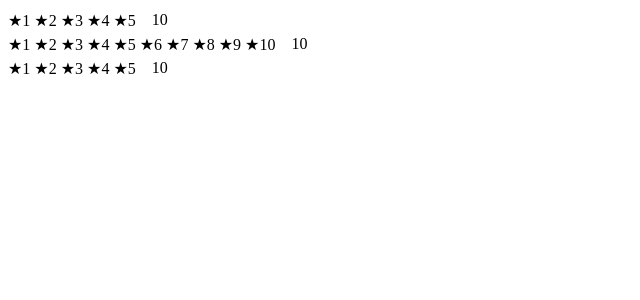
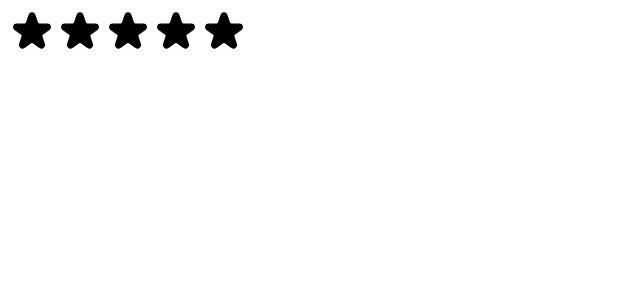
Before and after one commit to qaserge/react-movies-watch-list, a React (Create React App) app: page / in a window 1280 px wide. Shown: the top 300 px of the page, without its empty margins (0-640 px from the left). Built offline with nearby package versions, Linux system fonts and the light colour scheme.

Commit message:
Star component crated

```diff
--- a/src/index.js
+++ b/src/index.js
@@ -10,8 +10,6 @@
   <React.StrictMode>
     {/* <App /> */}
     <StarRating maxRating={5} />
-    <StarRating maxRating={10} />
-    <StarRating />
   </React.StrictMode>
 );
 
--- /dev/null
+++ b/src/starRating/Star.jsx
@@ -0,0 +1,45 @@
+const starStyle = {
+  width: "48px",
+  height: "48px",
+  display: "block",
+  cursor: "pointer",
+};
+
+export default function Star() {
+  return (
+    <span role="button" style={starStyle}>
+      <svg
+        xmlns="http://www.w3.org/2000/svg"
+        viewBox="0 0 20 20"
+        fill="#000"
+        stroke="#000"
+      >
+        <path d="M9.049 2.927c.3-.921 1.603-.921 1.902 0l1.07 3.292a1 1 0 00.95.69h3.462c.969 0 1.371 1.24.588 1.81l-2.8 2.034a1 1 0 00-.364 1.118l1.07 3.292c.3.921-.755 1.688-1.54 1.118l-2.8-2.034a1 1 0 00-1.175 0l-2.8 2.034c-.784.57-1.838-.197-1.539-1.118l1.07-3.292a1 1 0 00-.364-1.118L2.98 8.72c-.783-.57-.38-1.81.588-1.81h3.461a1 1 0 00.951-.69l1.07-3.292z" />
+      </svg>
+    </span>
+  );
+}
+
+/*
+FULL STAR
+
+
+
+
+EMPTY STAR
+
+<svg
+  xmlns="http://www.w3.org/2000/svg"
+  fill="none"
+  viewBox="0 0 24 24"
+  stroke="#000"
+>
+  <path
+    strokeLinecap="round"
+    strokeLinejoin="round"
+    strokeWidth="{2}"
+    d="M11.049 2.927c.3-.921 1.603-.921 1.902 0l1.519 4.674a1 1 0 00.95.69h4.915c.969 0 1.371 1.24.588 1.81l-3.976 2.888a1 1 0 00-.363 1.118l1.518 4.674c.3.922-.755 1.688-1.538 1.118l-3.976-2.888a1 1 0 00-1.176 0l-3.976 2.888c-.783.57-1.838-.197-1.538-1.118l1.518-4.674a1 1 0 00-.363-1.118l-3.976-2.888c-.784-.57-.38-1.81.588-1.81h4.914a1 1 0 00.951-.69l1.519-4.674z"
+  />
+</svg>
+
+*/
--- a/src/starRating/StarRating.jsx
+++ b/src/starRating/StarRating.jsx
@@ -1,3 +1,6 @@
+import { useState } from "react";
+import Star from "./Star";
+
 const containerStyle = {
   display: "flex",
   alignItems: "center",
@@ -6,23 +9,24 @@
 
 const starRatingStyle = {
   display: "flex",
-  gap: "4px",
 };
 
 const textStyle = {
-  lineHeight: "1.5",
+  lineHeight: "1",
   margin: "0",
 };
 
 export default function StarRating({ maxRating = 5 }) {
+  const [rating, setRating] = useState(0);
+
   return (
     <div style={containerStyle}>
       <div style={starRatingStyle}>
         {Array.from({ length: maxRating }, (_, i) => (
-          <span className="star-rating">★{i + 1}</span>
+          <Star key={i} />
         ))}
       </div>
-      <p style={textStyle}>10</p>
+      <p style={textStyle}>{rating || ""}</p>
     </div>
   );
 }
```
Also changed, not shown: src/index.css (+0 -33 lines).
